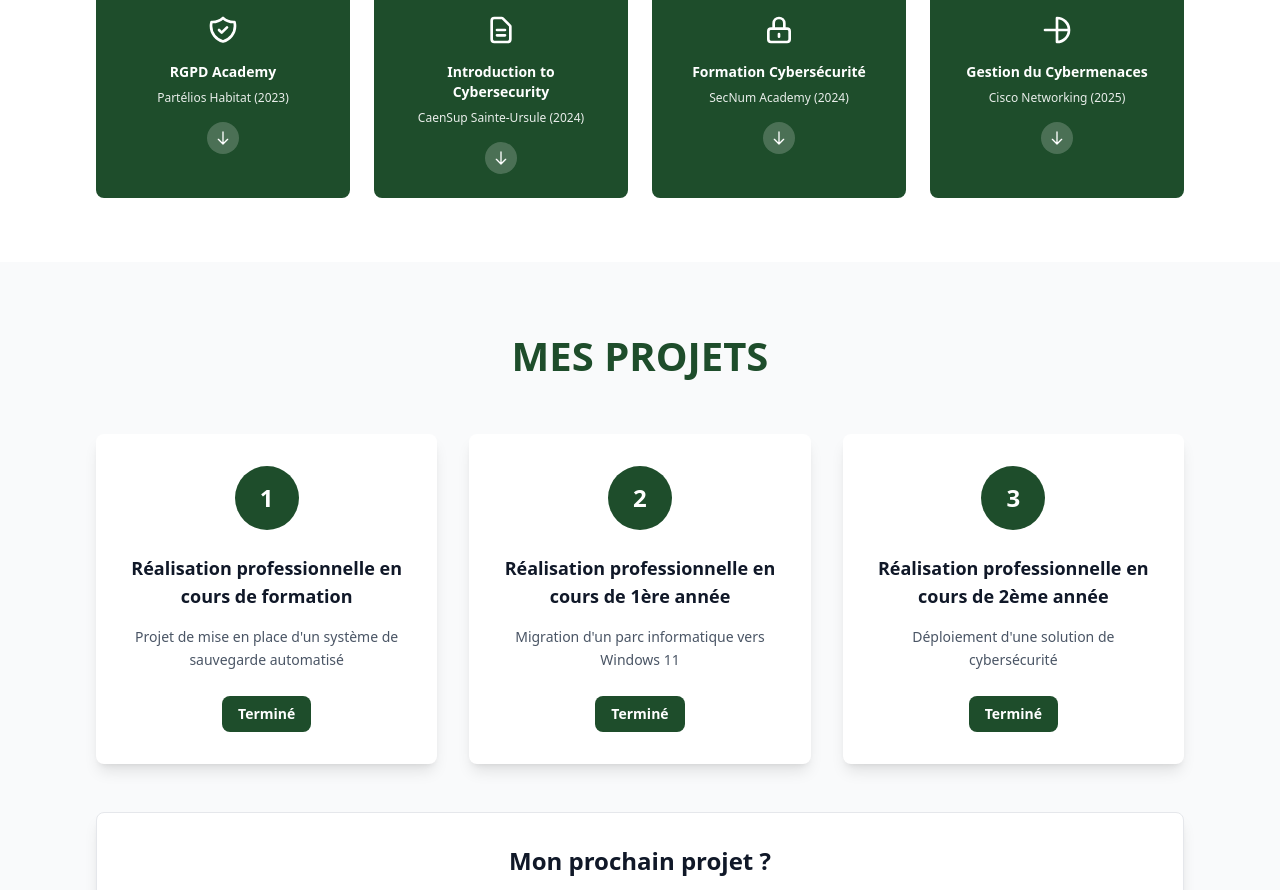
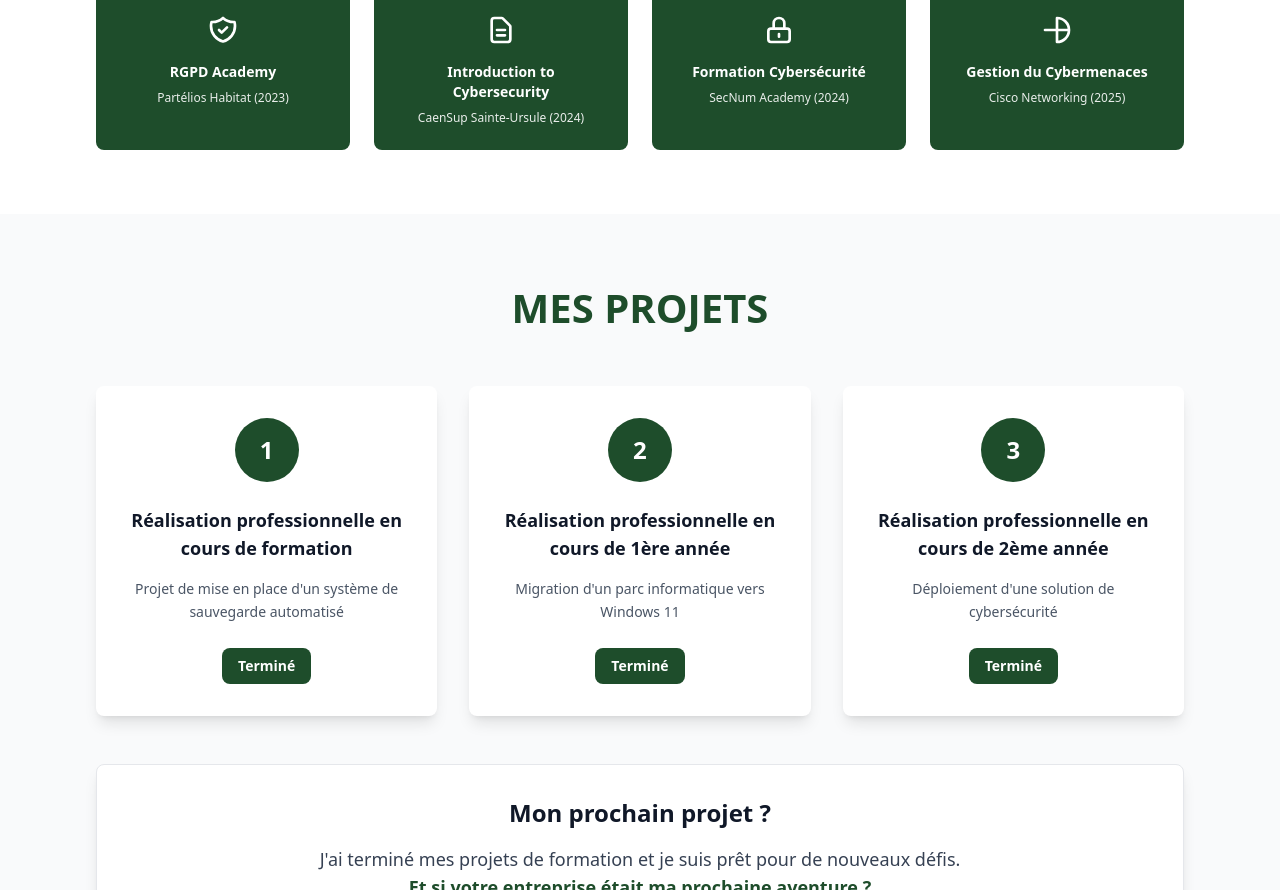
Before and after one commit to Skrylleur/Portfolio-Dan, a Next.js app: page / in a window 1280 px wide. Shown: the part 2985-3875 px from the top of the page. Built offline with nearby package versions, Linux system fonts and the light colour scheme.

Commit message:
Remove download arrows from formations section

```diff
--- a/src/components/Formations.tsx
+++ b/src/components/Formations.tsx
@@ -94,15 +94,8 @@ export default function Formations() {
               <div className="text-sm font-semibold mb-2">
                 {formation.title}
               </div>
-              <div className="text-xs opacity-90 mb-2">
+              <div className="text-xs opacity-90">
                 {formation.location} ({formation.year})
-              </div>
-              <div className="mt-4">
-                <button className="w-8 h-8 bg-white/20 rounded-full flex items-center justify-center mx-auto">
-                  <svg className="w-4 h-4 text-white" fill="none" stroke="currentColor" viewBox="0 0 24 24">
-                    <path strokeLinecap="round" strokeLinejoin="round" strokeWidth={2} d="M19 14l-7 7m0 0l-7-7m7 7V3" />
-                  </svg>
-                </button>
               </div>
             </div>
           ))}
```
